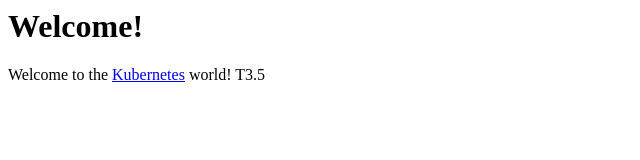
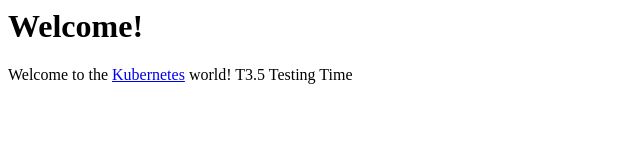
Before and after one commit to devscasset/k8s-ha, a plain HTML site: page index.html in a window 1280 px wide. Shown: the full height of the page, 0-640 px from the left. Drawn offline with Linux system fonts and the light colour scheme.

Commit message:
Update index

```diff
--- a/index.html
+++ b/index.html
@@ -4,6 +4,6 @@
     </head>
     <body>
         <h1>Welcome!</h1>
-        <p>Welcome to the <a href="https://kubernetes.io/">Kubernetes</a> world! T3.5</p>
+        <p>Welcome to the <a href="https://kubernetes.io/">Kubernetes</a> world! T3.5 Testing Time</p>
     </body>
 </html>
```
